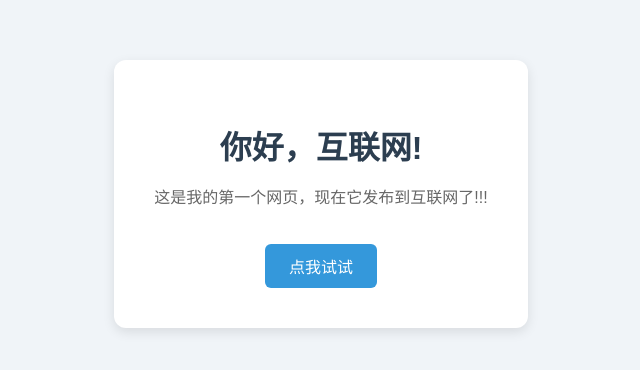
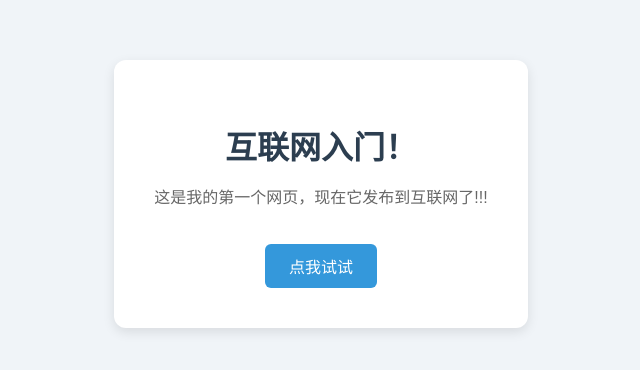
Before and after one commit to tcg200793-ui/zero-to-tech, a plain HTML site: page index.html in a window 1280 px wide. Shown: the part 206-576 px from the top of the page, without its empty margins (319-959 px from the left). Drawn offline with Linux system fonts and the light colour scheme.

Commit message:
Update index.html

```diff
--- a/index.html
+++ b/index.html
@@ -9,7 +9,7 @@
   </head>
   <body>
     <div class="card">
-      <h1>你好，互联网!</h1>
+      <h1>互联网入门！</h1>
       <p id="msg">这是我的第一个网页，现在它发布到互联网了!!!</p>
       <button onclick="changeText()">点我试试</button>
     </div>
```
